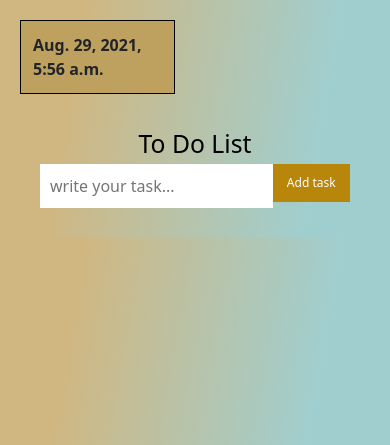
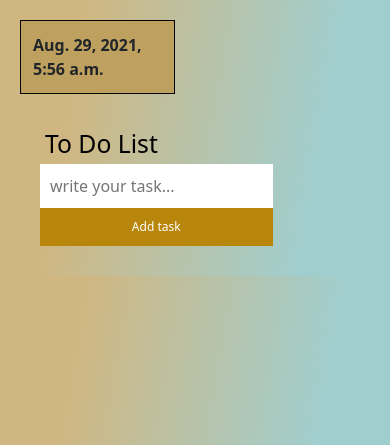
Before and after one commit to shamsuchoyimadathil/Todo_app_django, a Django app: page / in a window 390 px wide. Shown: the top 445 px of the page. Run offline with Django 3.2, Linux system fonts and the light colour scheme; data that the repository does not hold is empty.

Commit message:
css again

```diff
--- a/app/static/css/index.css
+++ b/app/static/css/index.css
@@ -138,7 +138,10 @@ body {
     .addBtn{
       font-size: 12px;
       font-weight: 400;
-
+      width: 75%;
+    }
+    h2{
+      text-align: start;
     }
 
   }
```
